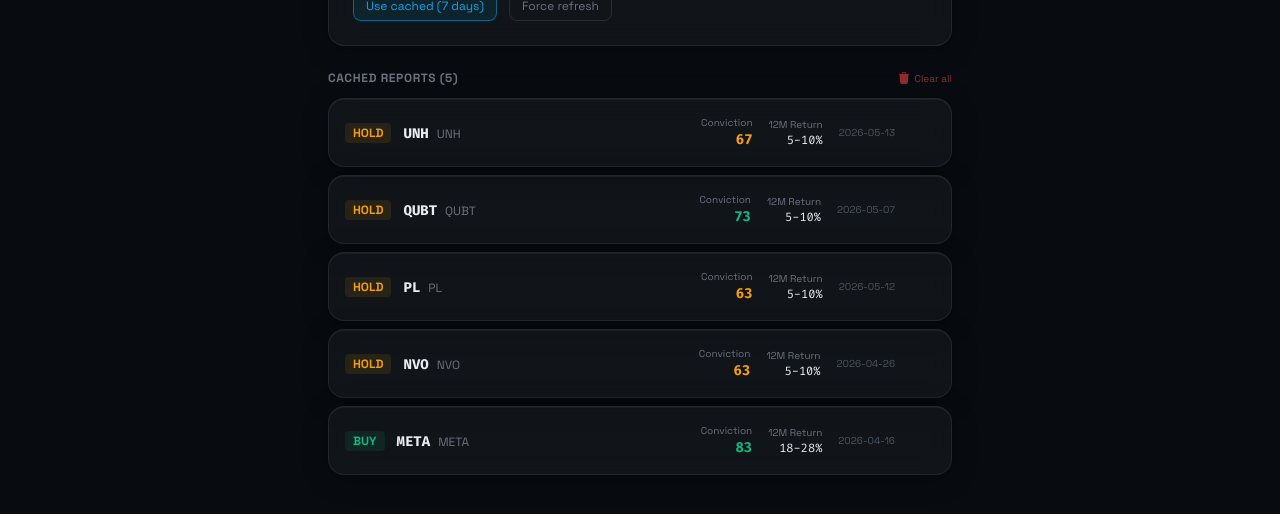
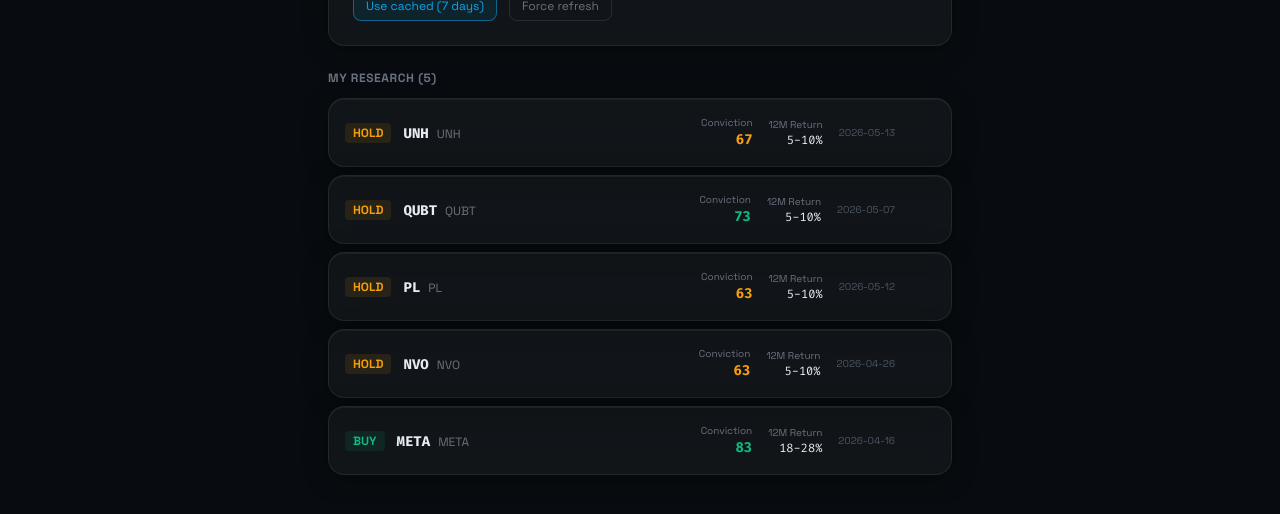
Before and after one commit to harrywalker1000-web/ai-stock-agent, a Next.js app in the folder dashboard/: page /reports/adhoc in a window 1280 px wide. Shown: the part 284-798 px from the top of the page. Built offline with nearby package versions, Linux system fonts and the light colour scheme.

Commit message:
feat: split research cache into My Research vs Pipeline Research sections

```diff
--- a/dashboard/app/api/adhoc/route.ts
+++ b/dashboard/app/api/adhoc/route.ts
@@ -132,6 +132,7 @@
             expected_return_12m: data.expected_return_12m ?? data.expected_return_2_3yr,
             macro_regime: data.macro_regime,
             cached: data.cached,
+            source: data.source ?? "manual",
           });
         } catch {
           // skip malformed
--- a/dashboard/app/reports/adhoc/page.tsx
+++ b/dashboard/app/reports/adhoc/page.tsx
@@ -14,6 +14,7 @@
   mandate_pass: boolean;
   expected_return_12m: string | null;
   macro_regime: string;
+  source?: string;
 }
 
 const DIRECTION_STYLE: Record<string, string> = {
@@ -389,37 +390,26 @@
           </div>
         )}
 
-        {/* Recent reports */}
-        {recent.length > 0 && (
-          <div>
-            <div className="flex items-center justify-between mb-3">
-              <h2 className="text-xs font-bold text-[#6B7280] uppercase tracking-wider">
-                Cached Reports ({recent.length})
-              </h2>
-              <button
-                onClick={deleteAll}
-                disabled={deleting === "all"}
-                className="text-[10px] text-[#EF4444]/60 hover:text-[#EF4444] transition-all disabled:opacity-40 flex items-center gap-1"
-              >
+        {/* Recent reports — split by source */}
+        {recent.length > 0 && (() => {
+          const manualReports   = recent.filter((r) => !r.source || r.source === "manual");
+          const pipelineReports = recent.filter((r) => r.source === "pipeline_auto");
+
+          const TrashIcon = () => (
             <svg className="w-3 h-3" viewBox="0 0 16 16" fill="currentColor">
               <path d="M6.5 1h3a.5.5 0 0 1 .5.5v1H6v-1a.5.5 0 0 1 .5-.5ZM11 2.5v-1A1.5 1.5 0 0 0 9.5 0h-3A1.5 1.5 0 0 0 5 1.5v1H2.506a.58.58 0 0 0-.01 0H1.5a.5.5 0 0 0 0 1h.538l.853 10.66A2 2 0 0 0 4.885 16h6.23a2 2 0 0 0 1.994-1.84l.853-10.66h.538a.5.5 0 0 0 0-1h-.995a.59.59 0 0 0-.01 0H11Z"/>
             </svg>
-                {deleting === "all" ? "Deleting…" : "Clear all"}
-              </button>
-            </div>
-            <div className="space-y-2">
-              {recent.map((r) => {
+          );
+
+          const ReportRow = ({ r }: { r: ReportPreview }) => {
             const dir = r.direction ?? "PASS";
             const ds = DIRECTION_STYLE[dir] ?? DIRECTION_STYLE.PASS;
             const cv = r.conviction;
-                const cvColor = cv == null ? "#6B7280"
-                  : cv >= 70 ? "#10B981"
-                  : cv >= 40 ? "#F59E0B"
-                  : "#EF4444";
+            const cvColor = cv == null ? "#6B7280" : cv >= 70 ? "#10B981" : cv >= 40 ? "#F59E0B" : "#EF4444";
             const rowKey = `${r.ticker}_${r.date}`;
             const isDeleting = deleting === rowKey;
             return (
-                  <div key={rowKey} className="relative group">
+              <div className="relative group">
                 <Link href={`/reports/full/${r.ticker}`}>
                   <div className={`card p-4 hover:border-white/15 transition-all cursor-pointer flex items-center justify-between ${isDeleting ? "opacity-40" : ""}`}>
                     <div className="flex items-center gap-3">
@@ -445,12 +435,10 @@
                       <div>
                         <p className="text-[10px] text-[#4B5563]">{r.date}</p>
                       </div>
-                          {/* Spacer so delete button doesn't overlap text */}
                       <div className="w-6" />
                     </div>
                   </div>
                 </Link>
-                    {/* Delete button — shown on hover, sits over the right edge */}
                 <button
                   onClick={(e) => { e.preventDefault(); deleteReport(r.ticker, r.date); }}
                   disabled={!!deleting}
@@ -463,10 +451,51 @@
                 </button>
               </div>
             );
-              })}
+          };
+
+          return (
+            <div className="space-y-6">
+              {/* Manual section */}
+              {manualReports.length > 0 && (
+                <div>
+                  <h2 className="text-xs font-bold text-[#6B7280] uppercase tracking-wider mb-3">
+                    My Research ({manualReports.length})
+                  </h2>
+                  <div className="space-y-2">
+                    {manualReports.map((r) => <ReportRow key={`${r.ticker}_${r.date}`} r={r} />)}
                   </div>
                 </div>
               )}
+
+              {/* Pipeline auto section */}
+              {pipelineReports.length > 0 && (
+                <div>
+                  <div className="flex items-center justify-between mb-3">
+                    <div>
+                      <h2 className="text-xs font-bold text-[#6B7280] uppercase tracking-wider">
+                        Pipeline Research ({pipelineReports.length})
+                      </h2>
+                      <p className="text-[10px] text-[#3D4655] mt-0.5">
+                        Auto-generated for debated &amp; entered stocks during daily pipeline runs
+                      </p>
+                    </div>
+                    <button
+                      onClick={deleteAll}
+                      disabled={deleting === "all"}
+                      className="text-[10px] text-[#EF4444]/60 hover:text-[#EF4444] transition-all disabled:opacity-40 flex items-center gap-1"
+                    >
+                      <TrashIcon />
+                      {deleting === "all" ? "Deleting…" : "Clear all"}
+                    </button>
+                  </div>
+                  <div className="space-y-2">
+                    {pipelineReports.map((r) => <ReportRow key={`${r.ticker}_${r.date}`} r={r} />)}
+                  </div>
+                </div>
+              )}
+            </div>
+          );
+        })()}
 
         {recent.length === 0 && status === "idle" && (
           <p className="text-xs text-[#4B5563] text-center mt-8">No cached reports yet. Run your first analysis above.</p>
```
Lines whose indentation alone changed are shown as unchanged.
